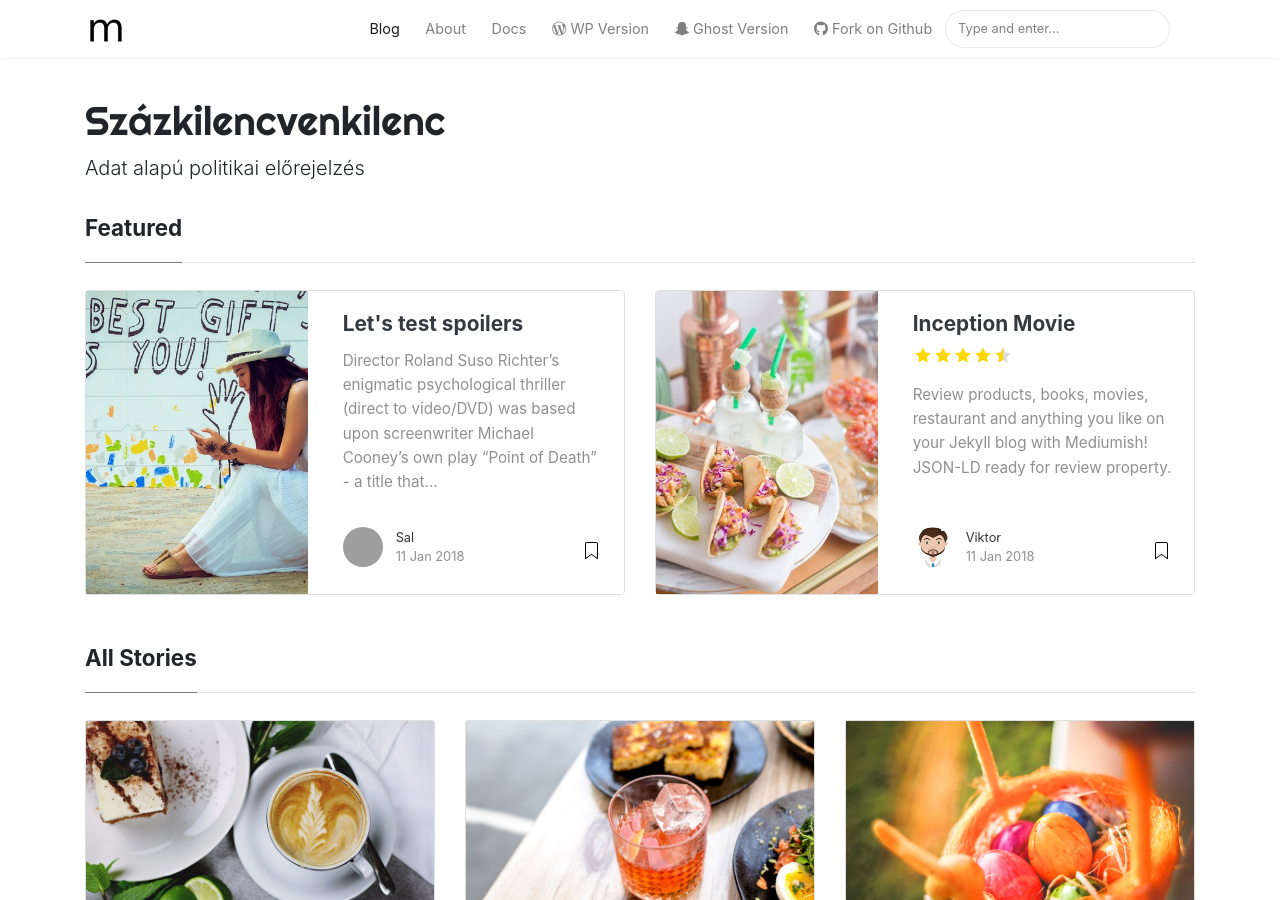
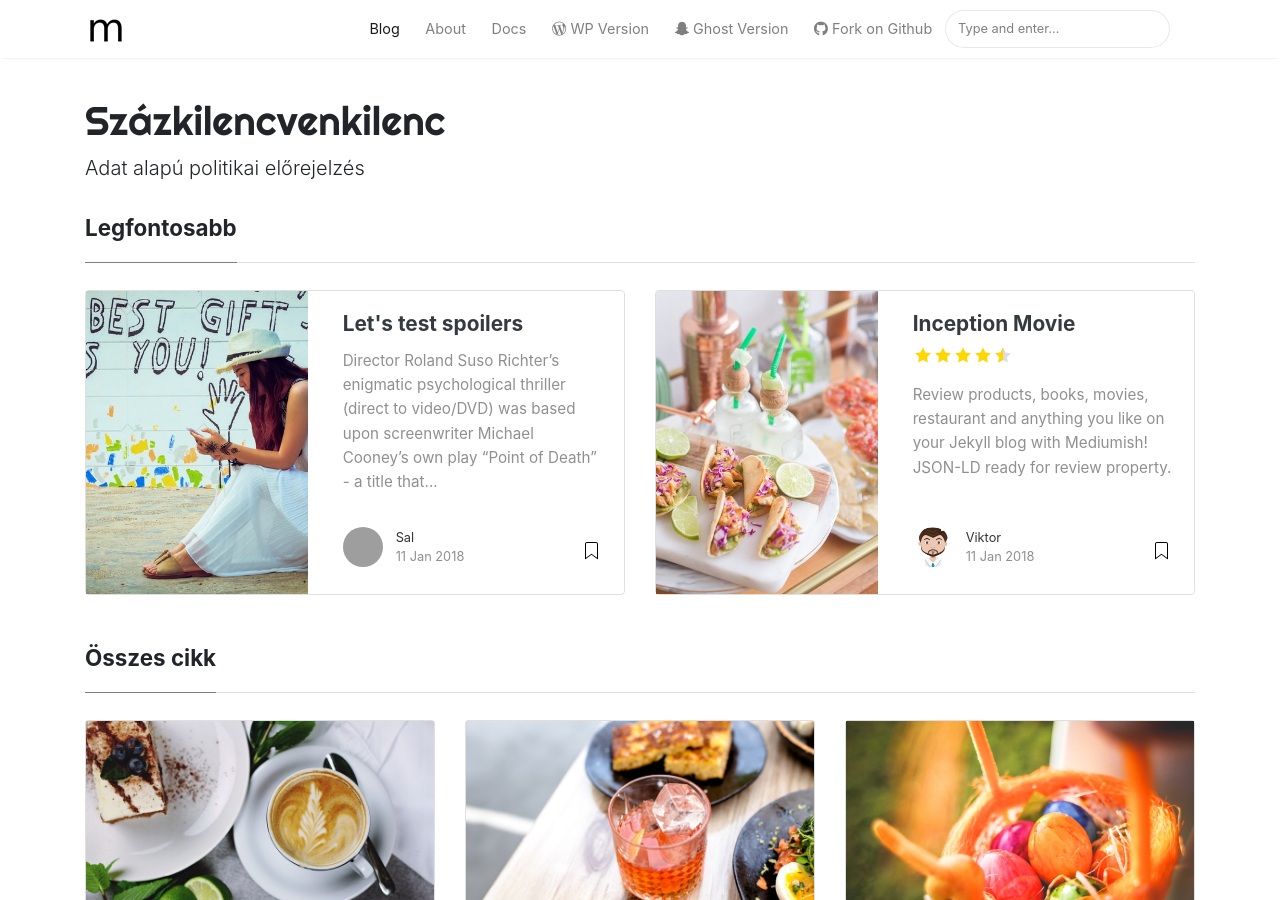
Before and after one commit to vtisza/szazkilencvenkilenc, a Jekyll site: the page built from index.html, in a window 1280 px wide and 900 px high. Built offline with Jekyll 4.4.1, drawn with Linux system fonts in a browser that asks for light colours; nearby versions of some CDN libraries; the list of posts is cut into pages by our own code; grey boxes are pictures that could not be loaded.

Commit message:
Rename sections

```diff
--- a/index.html
+++ b/index.html
@@ -9,7 +9,7 @@ title: Home
 ================================================== -->
 <section class="featured-posts">
     <div class="section-title">
-        <h2><span>Featured</span></h2>
+        <h2><span>Legfontosabb</span></h2>
     </div>
     <div class="row">
 
@@ -34,7 +34,7 @@ title: Home
 
     <div class="section-title">
 
-        <h2><span>All Stories</span></h2>
+        <h2><span>Összes cikk</span></h2>
 
     </div>
 
```
